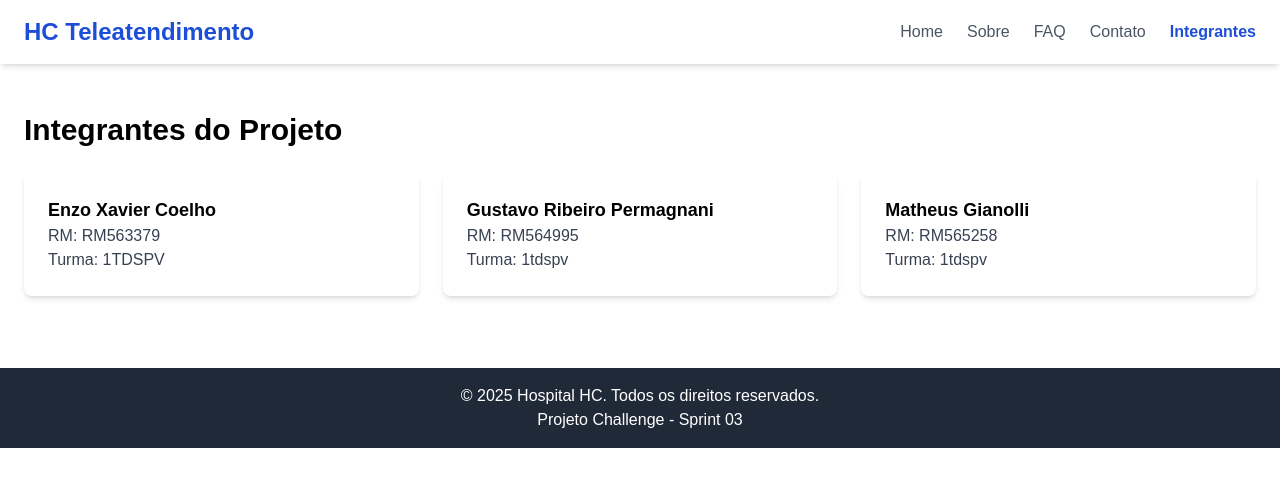
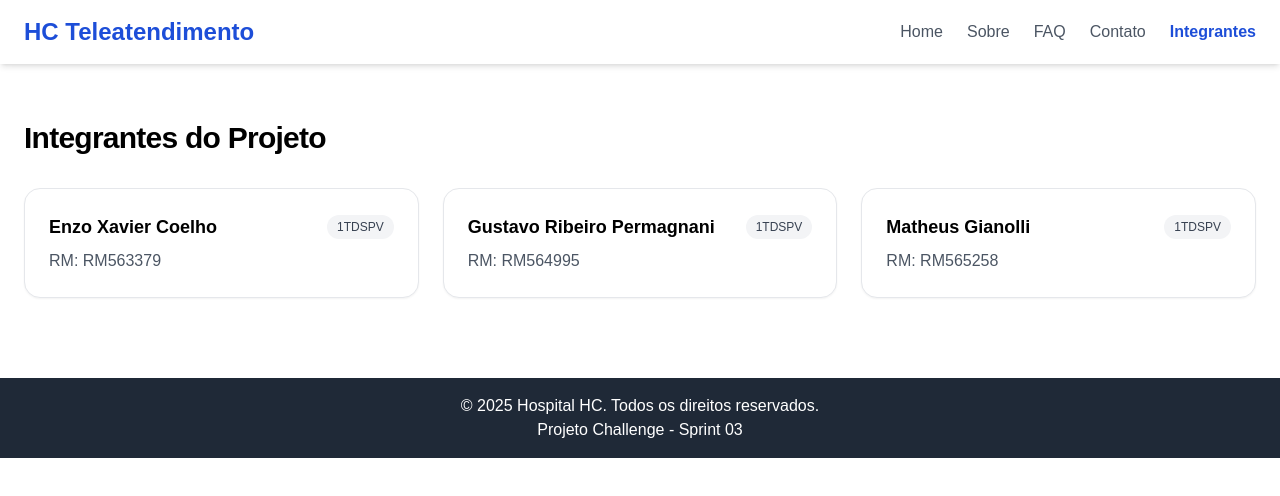
Before and after one commit to MatheusGianolli/CHALLENGEsprint3, a React (Vite) app: page /integrantes in a window 1280 px wide. Shown: the top 496 px of the page. Built offline with nearby package versions, Linux system fonts and the light colour scheme.

Commit message:
feat:estilizando teampage cards com badge

```diff
--- a/src/pages/TeamPage.tsx
+++ b/src/pages/TeamPage.tsx
@@ -1,21 +1,27 @@
-
 export default function TeamPage() {
   const teamMembers = [
     { nome: "Enzo Xavier Coelho", rm: "RM563379", turma: "1TDSPV" },
     { nome: "Gustavo Ribeiro Permagnani", rm: "RM564995", turma: "1tdspv" },
-    { nome: "Matheus Gianolli", rm: "RM565258", turma: "1tdspv"},
-
+    { nome: "Matheus Gianolli", rm: "RM565258", turma: "1tdspv" },
   ];
 
   return (
-    <div className="container mx-auto px-6 py-8">
-      <h2 className="text-3xl font-bold mb-6">Integrantes do Projeto</h2>
+    <div className="container mx-auto px-6 py-10">
+      <h2 className="text-3xl font-bold mb-8 tracking-tight">Integrantes do Projeto</h2>
+
       <div className="grid grid-cols-1 md:grid-cols-2 lg:grid-cols-3 gap-6">
         {teamMembers.map((member) => (
-          <div key={member.rm} className="bg-white p-6 rounded-lg shadow-md">
-            <p className="font-bold text-lg">{member.nome}</p>
-            <p className="text-gray-700">RM: {member.rm}</p>
-            <p className="text-gray-700">Turma: {member.turma}</p>
+          <div
+            key={member.rm}
+            className="bg-white border border-gray-200 p-6 rounded-2xl shadow-sm"
+          >
+            <div className="flex items-center justify-between">
+              <p className="font-semibold text-lg">{member.nome}</p>
+              <span className="text-xs font-medium px-2.5 py-1 rounded-full bg-gray-100 text-gray-700">
+                {member.turma.toUpperCase()}
+              </span>
+            </div>
+            <p className="text-gray-600 mt-2">RM: {member.rm}</p>
           </div>
         ))}
       </div>
```
